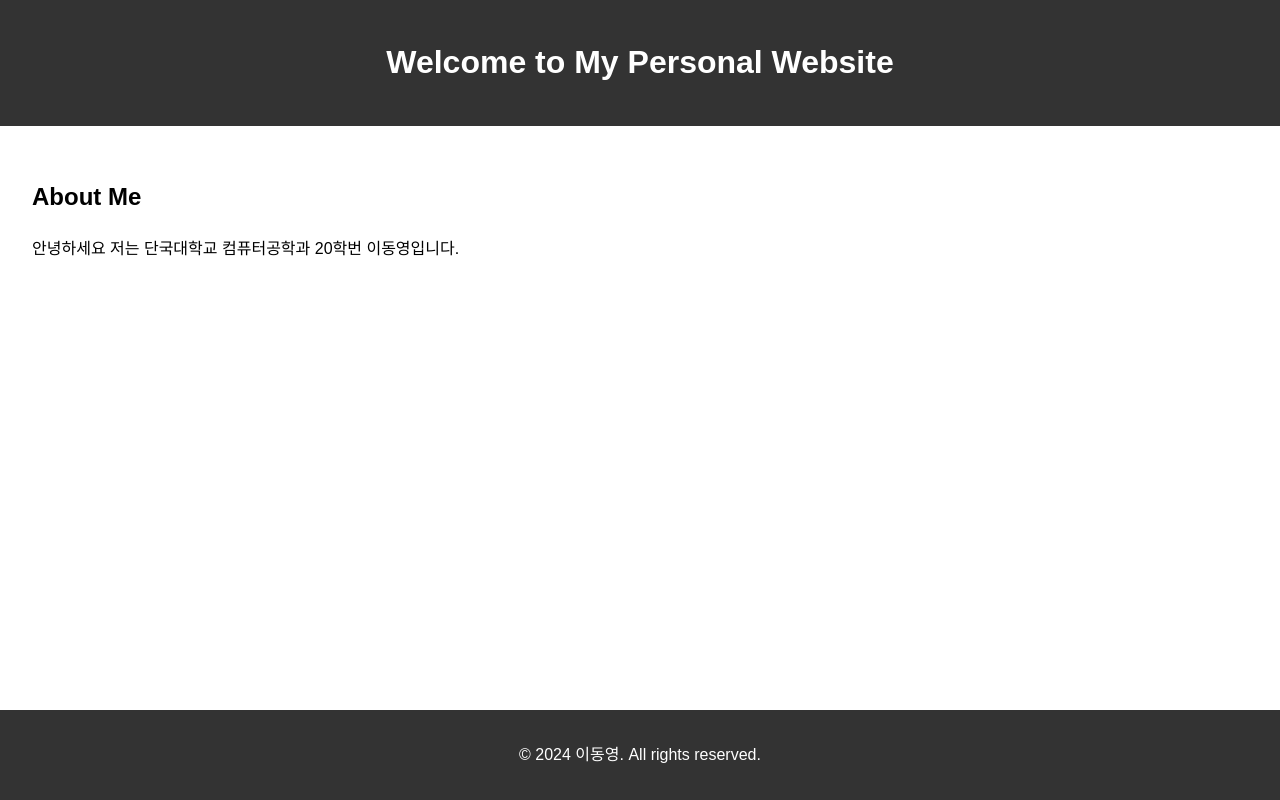
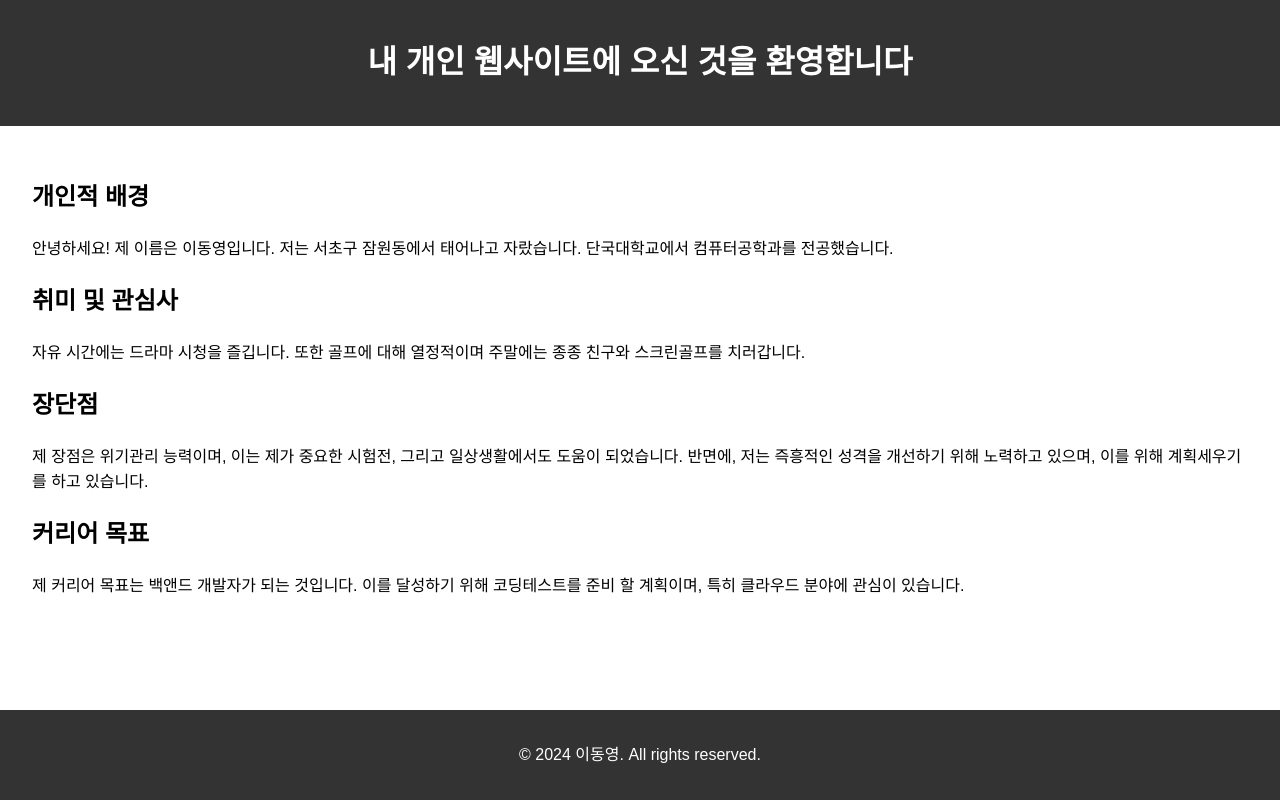
Before and after one commit to paullee1217/my_introduction, a plain HTML site: page index.html in a window 1280 px wide. Drawn offline with Linux system fonts and the light colour scheme.

Commit message:
index.html change 1

```diff
--- a/index.html
+++ b/index.html
@@ -1,21 +1,32 @@
 <!DOCTYPE html>
-<html lang="en">
+<html lang="ko">
 <head>
     <meta charset="UTF-8">
     <meta name="viewport" content="width=device-width, initial-scale=1.0">
-    <title>My Introduction</title>
+    <title>내 소개</title>
     <link rel="stylesheet" href="styles.css">
 </head>
 <body>
     <header>
-        <h1>Welcome to My Personal Website</h1>
+        <h1>내 개인 웹사이트에 오신 것을 환영합니다</h1>
     </header>
     <main>
-        <section>
-            <h2>About Me</h2>
-            <p>안녕하세요 저는 단국대학교 컴퓨터공학과 20학번 이동영입니다.</p>
+        <section id="personal-background">
+            <h2>개인적 배경</h2>
+            <p>안녕하세요! 제 이름은 이동영입니다. 저는 서초구 잠원동에서 태어나고 자랐습니다. 단국대학교에서 컴퓨터공학과를 전공했습니다.</p>
         </section>
-
+        <section id="hobbies-interests">
+            <h2>취미 및 관심사</h2>
+            <p>자유 시간에는 드라마 시청을 즐깁니다. 또한 골프에 대해 열정적이며 주말에는 종종 친구와 스크린골프를 치러갑니다.</p>
+        </section>
+        <section id="strengths-weaknesses">
+            <h2>장단점</h2>
+            <p>제 장점은 위기관리 능력이며, 이는 제가 중요한 시험전, 그리고 일상생활에서도 도움이 되었습니다. 반면에, 저는 즉흥적인 성격을 개선하기 위해 노력하고 있으며, 이를 위해 계획세우기를 하고 있습니다.</p>
+        </section>
+        <section id="career-goals">
+            <h2>커리어 목표</h2>
+            <p>제 커리어 목표는 백앤드 개발자가 되는 것입니다. 이를 달성하기 위해 코딩테스트를 준비 할 계획이며, 특히 클라우드 분야에 관심이 있습니다.</p>
+        </section>
     </main>
     <footer>
         <p>&copy; 2024 이동영. All rights reserved.</p>
```
